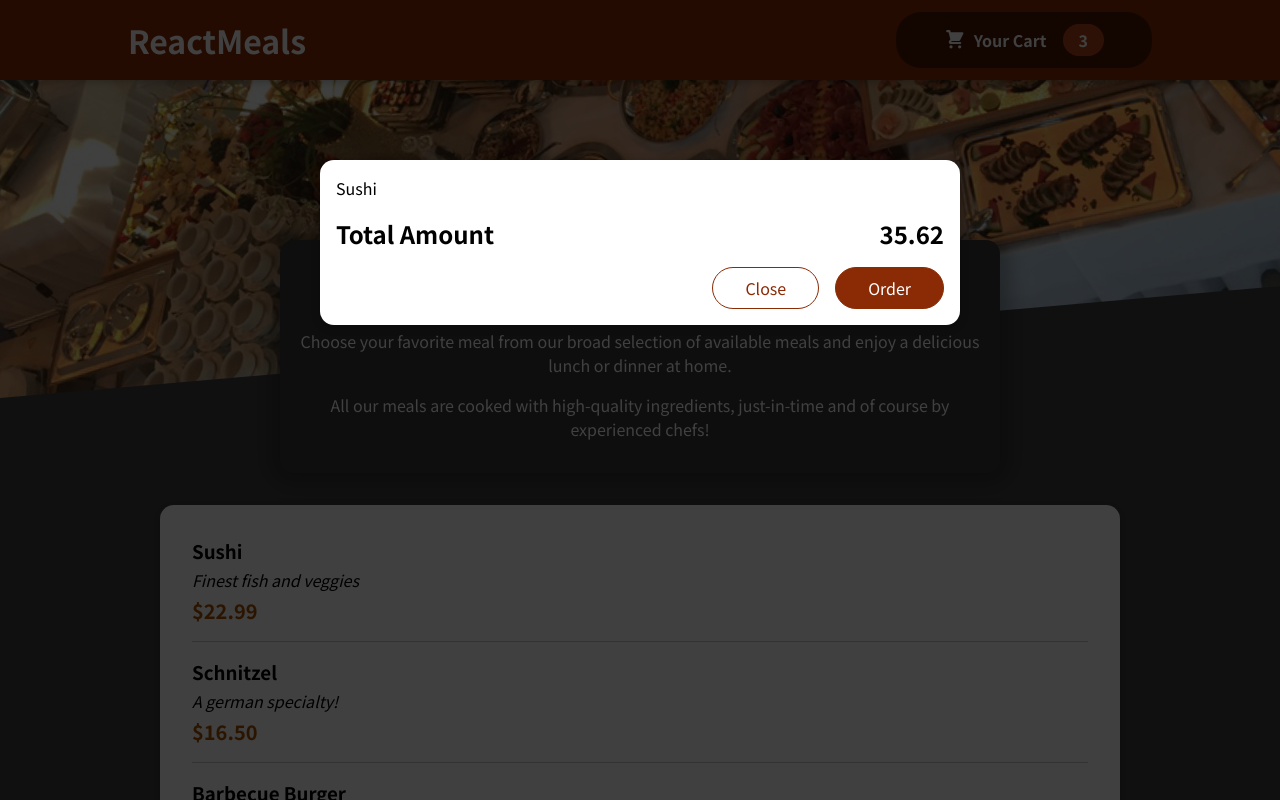
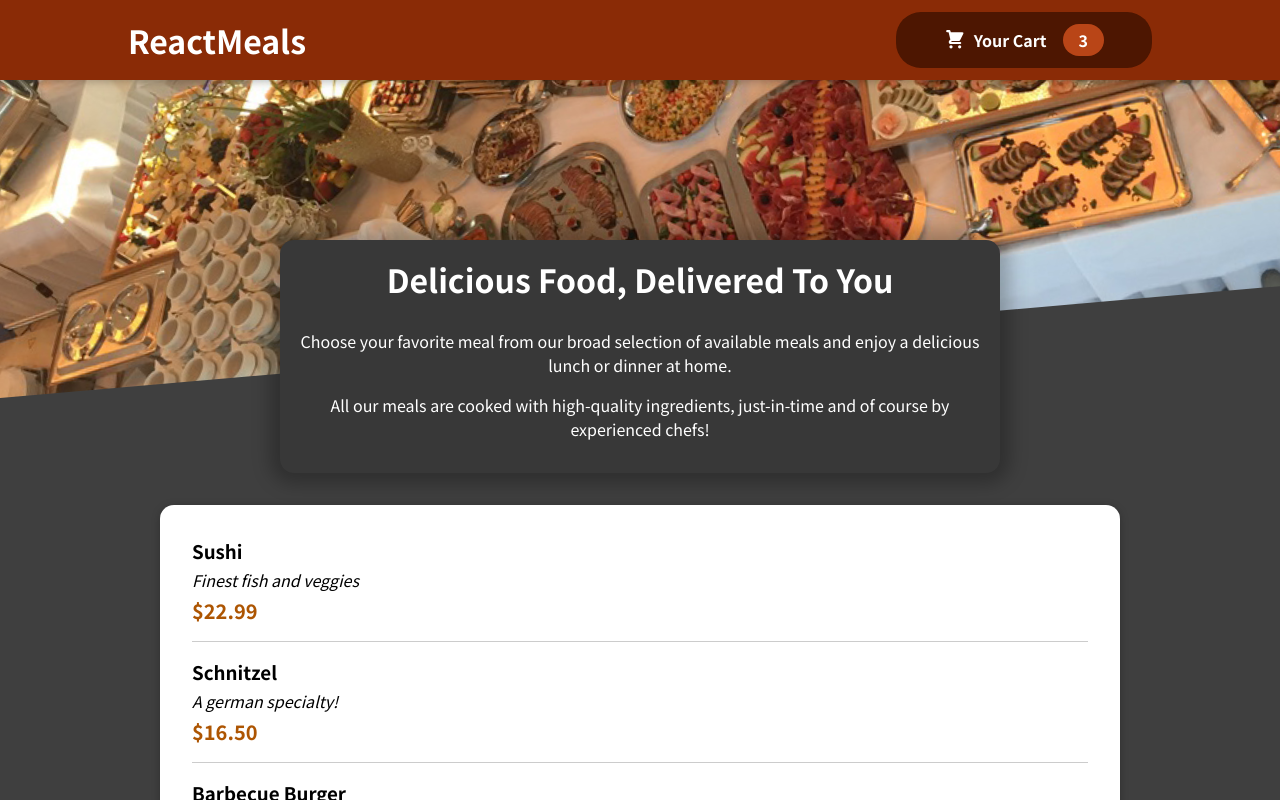
Before and after one commit to ipekgulsencelik/food-order, a React (Create React App) app: page / in a window 1280 px wide. Shown: the top 800 px of the page. Built offline with nearby package versions, Linux system fonts and the light colour scheme.

Commit message:
managing cart and modal state

```diff
--- a/src/App.js
+++ b/src/App.js
@@ -1,14 +1,24 @@
-import { Fragment } from "react";
+import { Fragment, useState } from "react";
 
 import Header from "./companents/Layout/header/Header";
 import Meals from "./companents/meals/Meals";
 import Cart from "./companents/cart/Cart";
 
 function App() {
+  const [cartIsShown, setCartIsShown] = useState(false);
+
+  const showCartHandler = () => {
+    setCartIsShown(true);
+  };
+
+  const hideCartHandler = () => {
+    setCartIsShown(false);
+  };
+
   return (
     <Fragment>
-        <Cart />
-      <Header />
+      {cartIsShown && <Cart onClose={hideCartHandler} />}
+      <Header onShowCart={showCartHandler} />
       <main>
         <Meals />
       </main>
--- a/src/companents/Layout/header/Header.js
+++ b/src/companents/Layout/header/Header.js
@@ -9,7 +9,7 @@
     <Fragment>
       <header className={classes.header}>
         <h1>ReactMeals</h1>
-        <HeaderCartButton />
+        <HeaderCartButton onClick={props.onShowCart} />
       </header>
       <div className={classes["main-image"]}>
         <img src={mealsImage} alt="A table full of delicious food!" />
--- a/src/companents/Layout/header/cart-button/HeaderCartButton.js
+++ b/src/companents/Layout/header/cart-button/HeaderCartButton.js
@@ -3,7 +3,7 @@
 
 const HeaderCartButton = (props) => {
   return (
-    <button className={classes.button}>
+    <button className={classes.button} onClick={props.onClick}>
       <span className={classes.icon}>
         <CartIcon />
       </span>
--- a/src/companents/UI/modal/Modal.js
+++ b/src/companents/UI/modal/Modal.js
@@ -4,7 +4,7 @@
 import classes from "./Modal.module.css";
 
 const Backdrop = (props) => {
-  return <div className={classes.backdrop} />;
+  return <div className={classes.backdrop} onClick={props.onClose} />;
 };
 
 const ModalOverlay = (props) => {
@@ -20,7 +20,10 @@
 const Modal = (props) => {
   return (
     <Fragment>
-      {ReactDOM.createPortal(<Backdrop />, portalElement)}
+      {ReactDOM.createPortal(
+        <Backdrop onClose={props.onClose} />,
+        portalElement
+      )}
       {ReactDOM.createPortal(
         <ModalOverlay>{props.children}</ModalOverlay>,
         portalElement
--- a/src/companents/cart/Cart.js
+++ b/src/companents/cart/Cart.js
@@ -11,14 +11,16 @@
   );
 
   return (
-    <Modal>
+    <Modal onClose={props.onClose}>
       {cartItems}
       <div className={classes.total}>
         <span>Total Amount</span>
         <span>35.62</span>
       </div>
       <div className={classes.actions}>
-        <button className={classes["button--alt"]}>Close</button>
+        <button className={classes["button--alt"]} onClick={props.onClose}>
+          Close
+        </button>
         <button className={classes.button}>Order</button>
       </div>
     </Modal>
```
